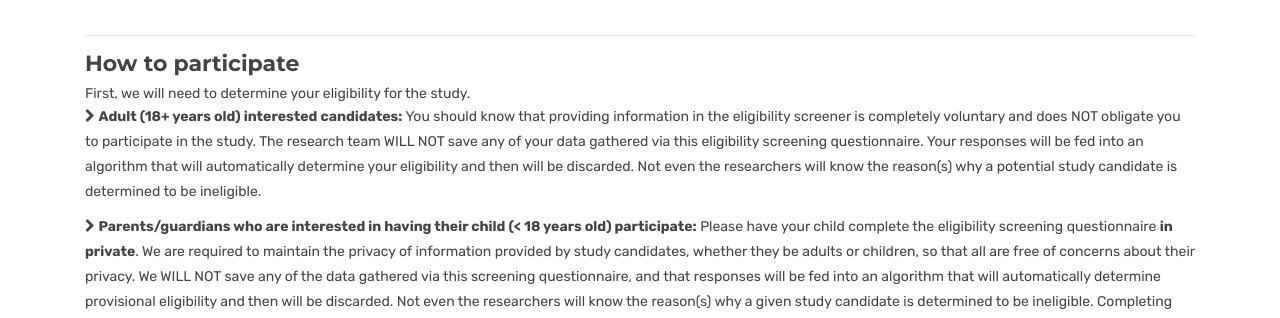
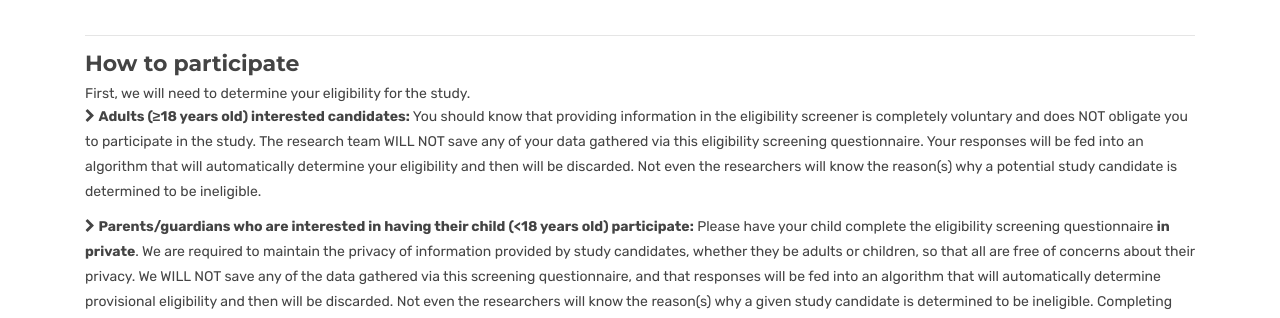
Before and after one commit to bartholow-scanlab/bartholow-scanlab.github.io, a Jekyll site: the page built from carp-aa.html, in a window 1280 px wide. Shown: the part 1062-1380 px from the top of the page. Built offline with Jekyll 4.4.1, drawn with Linux system fonts in a browser that asks for light colours.

Commit message:
Update carp-aa.html

```diff
--- a/carp-aa.html
+++ b/carp-aa.html
@@ -43,9 +43,9 @@ Complete 7 online questionnaire packets in total: 1 online questionnaire packet
 
 First, we will need to determine your eligibility for the study.
 
-<p> <i class="fa fa-chevron-right" aria-hidden="true"></i> <strong>Adult (18+ years old) interested candidates:</strong> You should know that providing information in the eligibility screener is completely voluntary and does NOT obligate you to participate in the study. The research team WILL NOT save any of your data gathered via this eligibility screening questionnaire. Your responses will be fed into an algorithm that will automatically determine your eligibility and then will be discarded. Not even the researchers will know the reason(s) why a potential study candidate is determined to be ineligible.
+<p> <i class="fa fa-chevron-right" aria-hidden="true"></i> <strong>Adults (≥18 years old) interested candidates:</strong> You should know that providing information in the eligibility screener is completely voluntary and does NOT obligate you to participate in the study. The research team WILL NOT save any of your data gathered via this eligibility screening questionnaire. Your responses will be fed into an algorithm that will automatically determine your eligibility and then will be discarded. Not even the researchers will know the reason(s) why a potential study candidate is determined to be ineligible.
 
-<p> <i class="fa fa-chevron-right" aria-hidden="true"></i> <strong>Parents/guardians who are interested in having their child (< 18 years old) participate:</strong> Please have your child complete the eligibility screening questionnaire <strong>in private</strong>.  We are required to maintain the privacy of information provided by study candidates, whether they be adults or children, so that all are free of concerns about their privacy.  We WILL NOT save any of the data gathered via this screening questionnaire, and that responses will be fed into an algorithm that will automatically determine provisional eligibility and then will be discarded.  Not even the researchers will know the reason(s) why a given study candidate is determined to be ineligible. Completing the eligibility screener, regardless of the outcome, does NOT obligate a candidate to participate in the study.
+<p> <i class="fa fa-chevron-right" aria-hidden="true"></i> <strong>Parents/guardians who are interested in having their child (<18 years old) participate:</strong> Please have your child complete the eligibility screening questionnaire <strong>in private</strong>.  We are required to maintain the privacy of information provided by study candidates, whether they be adults or children, so that all are free of concerns about their privacy.  We WILL NOT save any of the data gathered via this screening questionnaire, and that responses will be fed into an algorithm that will automatically determine provisional eligibility and then will be discarded.  Not even the researchers will know the reason(s) why a given study candidate is determined to be ineligible. Completing the eligibility screener, regardless of the outcome, does NOT obligate a candidate to participate in the study.
 
  <h5>By clicking the link below, I acknolewdge that I have read and understood the conditions and wish to proceed with the eligibility screener.</h5>
  <li> <a href="" target="_blank" rel="noopener noreferrer"> <button type="button" class="btn std-btn btn-common"><i class="fa fa-download icons" aria-hidden="true"></i>
```
